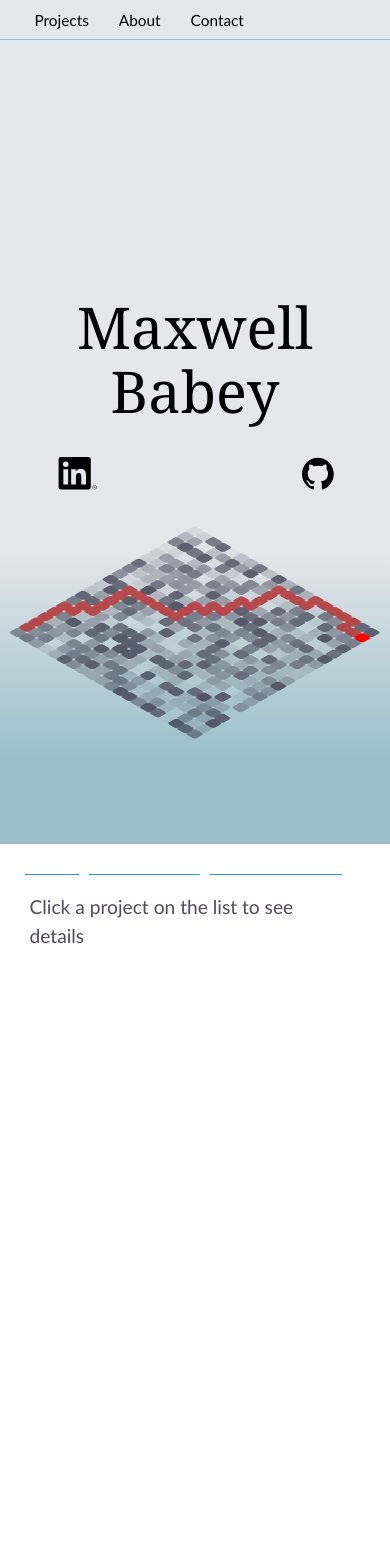
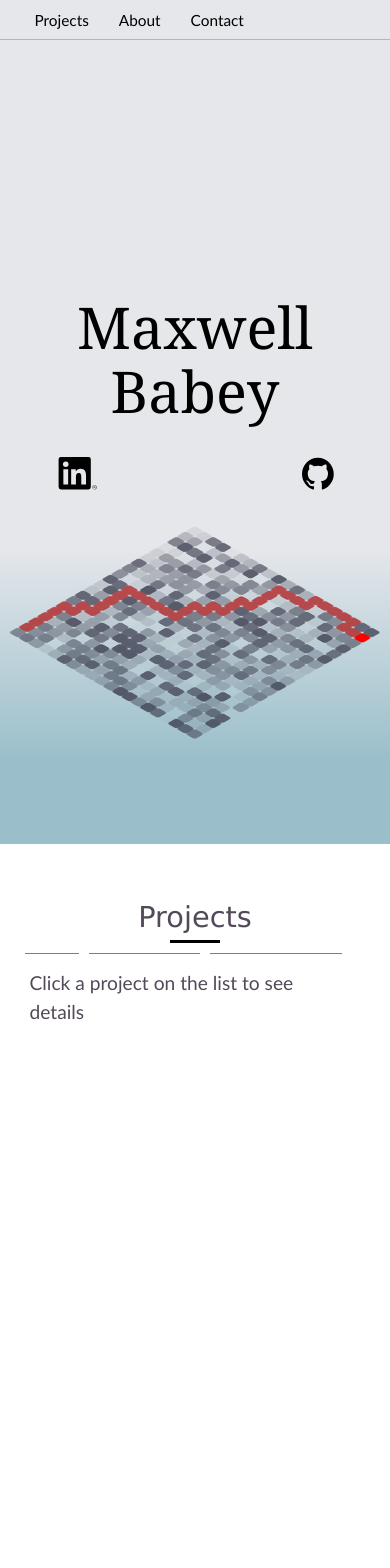
Before and after one commit to mbabey/personal-site, a React (Create React App) app in the folder front-end/: page / in a window 390 px wide. Shown: the top 1568 px of the page. Built offline with nearby package versions, Linux system fonts and the light colour scheme.

Commit message:
Update styles for projects

```diff
--- a/front-end/src/components/SectionProjects.js
+++ b/front-end/src/components/SectionProjects.js
@@ -1,10 +1,14 @@
-import React, { forwardRef } from 'react';
+import React, { forwardRef, useState } from 'react';
 import Project from './Project';
 import { handleEnterReturnKeypress } from '../scripts/util';
 
 import '../styles/projects.css'
 
 const Projects = forwardRef(function Projects(props, ref) {
+
+  // const DEF_PROJ = "Click a project on the list to see details";
+
+  // const [selectedProject, setSelectedProject] = useState(DEF_PROJ);
 
   const project_info = [
     {
@@ -107,6 +111,7 @@ const Projects = forwardRef(function Projects(props, ref) {
     <section id='projects' ref={ref}>
       <div className='width-wrapper'>
         <h2 className='title'>Projects</h2>
+        <div className='pj-wrapper'>
           <div id='projects-nav'>
             <ul>
               {project_info.map((p, index) => {
@@ -124,6 +129,7 @@ const Projects = forwardRef(function Projects(props, ref) {
             </ul>
           </div>
           <div className='wrapper'>
+            {/* {selectedProject} */}
             <div className='project focused'>Click a project on the list to see details</div>
             {project_info.map((p) => {
               return <Project
@@ -139,6 +145,7 @@ const Projects = forwardRef(function Projects(props, ref) {
             })}
           </div>
         </div>
+      </div>
     </section>
   )
 });
--- a/front-end/src/styles/contact.css
+++ b/front-end/src/styles/contact.css
@@ -2,7 +2,6 @@
   background-color: var(--col-blue-drk);
   color: #fff;
   height: 100vh;
-  padding-top: 75px;
 }
 
 #contact h2.title::after {
--- a/front-end/src/styles/global.css
+++ b/front-end/src/styles/global.css
@@ -58,6 +58,7 @@ h2.title {
   position: relative;
   text-align: center;
   padding-bottom: 10px;
+  padding-top: 2em;
 }
 
 h2.title::after {
--- a/front-end/src/styles/projects.css
+++ b/front-end/src/styles/projects.css
@@ -3,22 +3,16 @@
   color: var(--col-grey-drk);
 }
 
-#projects .width-wrapper {
+#projects .pj-wrapper {
   display: grid;
   grid-template-columns: 20% 80%;
-  grid-template-rows: 10% 90%;
-}
-
-#projects h2 {
-  grid-column: 1 / span 2;
-  grid-row: 1 / span 1;
+  height: 100%;
 }
 
 #projects #projects-nav ul {
   margin: 0;
   padding: 0;
   grid-column: 1 / span 1;
-  grid-row: 2 / span 1;
   list-style: none;
 }
 
@@ -48,7 +42,6 @@
 #projects .wrapper {
   overflow-x: hidden;
   grid-column: 2 / span 1;
-  grid-row: 2 / span 1;
   position: relative;
 }
 
@@ -135,22 +128,14 @@ Odd projects:
 }
 
 @media screen and (max-width: 767px) {
-  #projects .width-wrapper {
+  #projects .pj-wrapper {
     grid-template-columns: 100%;
-    grid-template-rows: 9% 9% 87%;
-  }
-
-  #projects h2 {
-    grid-column: 1 / span 1;
-    grid-row: 1 / span 1;
-    text-align: center;
-    padding-top: 75px;
-    margin-bottom: 10px;
+    grid-template-rows: 18% 82%;
   }
 
   #projects #projects-nav ul {
     grid-column: 1 / span 1;
-    grid-row: 2 / span 1;
+    grid-row: 1 / span 1;
     display: flex;
     flex-direction: row;
     flex-wrap: wrap;
@@ -179,7 +164,7 @@ Odd projects:
 
   #projects .wrapper {
     grid-column: 1 / span 1;
-    grid-row: 3 / span 1;
+    grid-row: 2 / span 1;
   }
 
   #projects .project {
```
Lines whose indentation alone changed are shown as unchanged.
